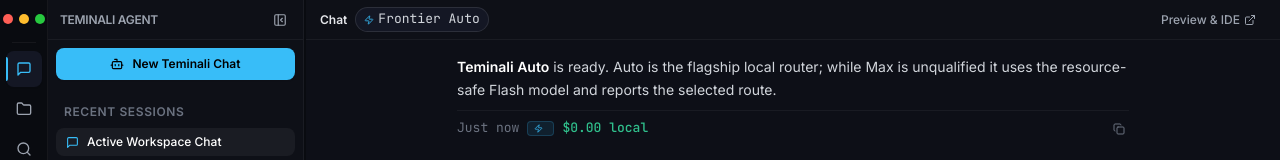
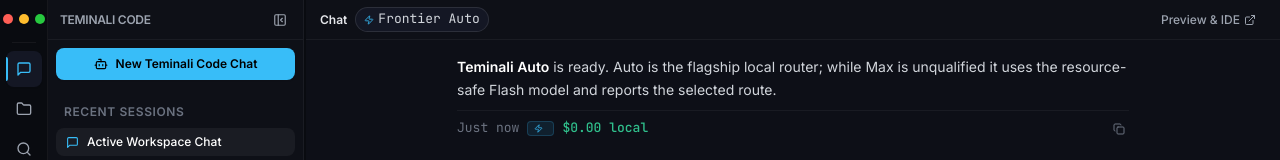
Before and after one commit to teminali/teminali-os, a React (Vite) app in the folder studio/: page / in a window 1280 px wide. Shown: the top 160 px of the page. Built offline with nearby package versions, Linux system fonts and the light colour scheme.

Commit message:
fix(branding): rename Teminali Agent to Teminali Code in sidebar and settings

```diff
--- a/studio/src/components/modals/CursorSettingsModal.tsx
+++ b/studio/src/components/modals/CursorSettingsModal.tsx
@@ -218,7 +218,7 @@
     { id: "profile", label: "Profile", icon: User },
     { id: "appearance", label: "Appearance & Tokens", icon: SunMoon },
     { id: "plan", label: "Plan & Usage", icon: CreditCard },
-    { id: "agents", label: "Teminali Agents", icon: Bot },
+    { id: "agents", label: "Teminali Code", icon: Bot },
     { id: "cloud-agents", label: "Cloud Agents", icon: Cloud, isExternal: true },
     { id: "git", label: "Git & PRs", icon: GitBranch },
     { id: "worktrees", label: "Worktrees", icon: GitFork },
--- a/studio/src/components/sidebar/CursorSidebar.tsx
+++ b/studio/src/components/sidebar/CursorSidebar.tsx
@@ -212,7 +212,7 @@
           {/* Header Bar */}
           <header className="h-10 px-3 flex items-center justify-between border-b border-white/5 bg-[#0e1017] flex-shrink-0">
             <span className="font-semibold text-xs text-gray-200 tracking-tight uppercase text-3xs text-gray-400">
-              {activeRailTab === "chat" && "Teminali Agent"}
+              {activeRailTab === "chat" && "Teminali Code"}
               {activeRailTab === "explorer" && "Explorer"}
               {activeRailTab === "search" && "Search Files"}
             </span>
@@ -259,7 +259,7 @@
                   className="w-full flex items-center justify-center gap-2 py-2 px-3 rounded-lg bg-[#38bdf8] text-black font-semibold text-xs hover:bg-sky-400 transition-colors shadow-sm"
                 >
                   <Bot size={14} />
-                  <span>New Teminali Chat</span>
+                  <span>New Teminali Code Chat</span>
                 </button>
 
                 <div className="pt-2">
```
